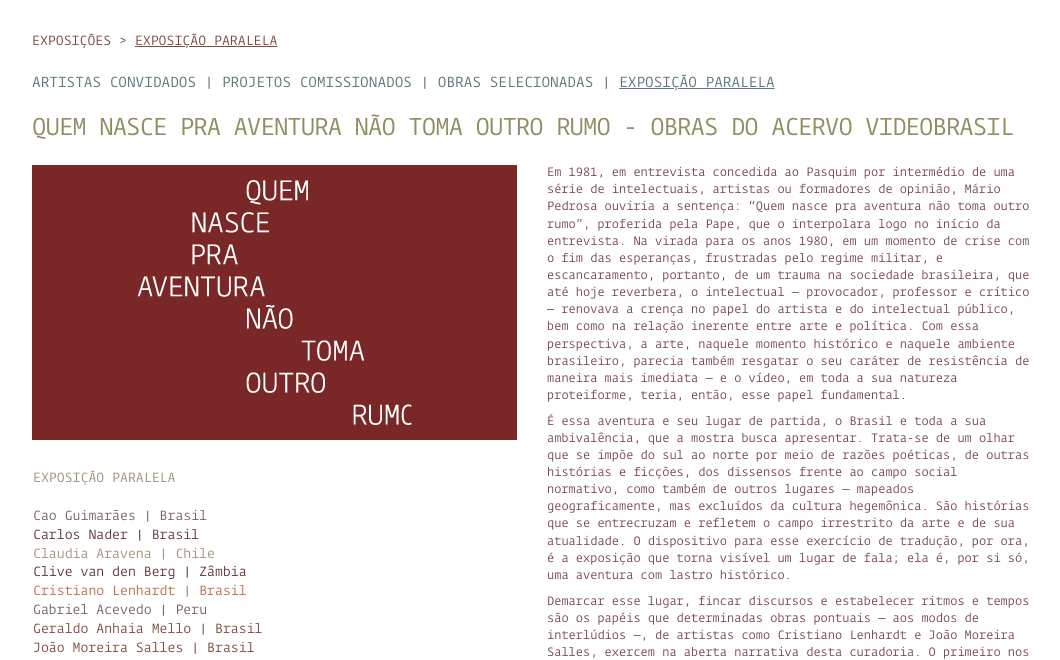
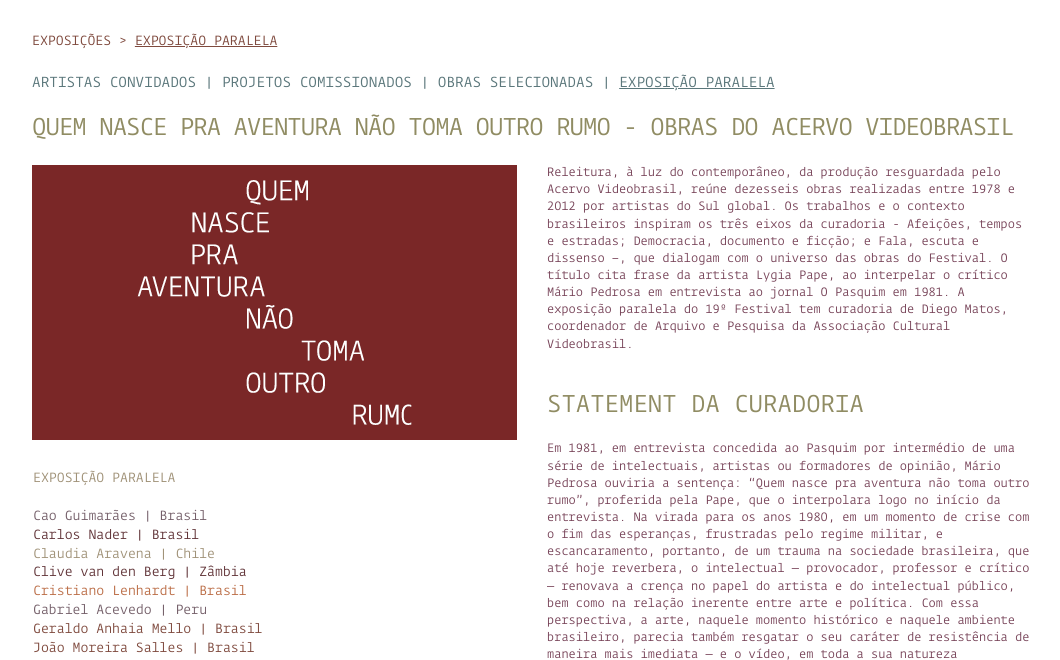
Before and after one commit to eduardo-haddad/19festival, a PHP site: page /expo_paralela.php in a window 1280 px wide. Shown: the part 217-877 px from the top of the page, without its empty margins (108-1168 px from the left). Run offline with PHP 8.4, Linux system fonts and the light colour scheme; some libraries are stand-ins or nearby versions.

Commit message:
intro expo paralela

```diff
--- a/expo_paralela.php
+++ b/expo_paralela.php
@@ -107,8 +107,20 @@ $titulo = $idioma == 'pt' ? 'Exposição Paralela' : 'Parallel exhibition';
 
                 <div class="col-sm-12 col-md-6  h" style="float: right;">
 
+
+                     <?php pten(                      ////APRESENTAÇAO PT
+                    '<p style="display:inline">Releitura, à luz do contemporâneo, da produção resguardada pelo Acervo Videobrasil, reúne dezesseis obras realizadas entre 1978 e 2012 por artistas do Sul global. Os trabalhos e o contexto brasileiros inspiram os três eixos da curadoria - Afeições, tempos e estradas; Democracia, documento e ficção; e Fala, escuta e dissenso –, que dialogam com o universo das obras do Festival. O título cita frase da artista Lygia Pape, ao interpelar o crítico Mário Pedrosa em entrevista ao jornal O Pasquim em 1981. A exposição paralela do 19º Festival tem curadoria de Diego Matos, coordenador de Arquivo e Pesquisa da Associação Cultural Videobrasil.</p>',
+
+                    //APRESENTAÇAO EN
+                    '<p style="display: inline">
+                    A contemporary take on productions from the Videobrasil Collection, featuring 16 pieces created between 1978 and 2012 by artists from the global South. The program is divided into three sections, inspired by the selected Brazilian artworks—Affections, Times and Roads; Democracy, Document and Fiction; and Speech, Hearing and Dissent—which converse with the universe outlined by the artworks featured in the Festival. The title is a quote from a 1981 interview by the critic Mário pedrosa to artist Lygia pape, for the newspaper O Pasquim. The parallel show of the 19th Festival is curated by Diego Matos, Associação Cultural Videobrasil, Archive and Research coordinator. </p>');
+
+                    ?>
+
+                     <p class="titulo" style="margin-top:37px"><?php pten('Statement da curadoria', 'Statement'); ?></p>
+
                     <?php pten(
-                    ////APRESENTAÇAO PT
+                    ////STATEMENT PT
                     '<p>Em 1981, em entrevista concedida ao Pasquim por intermédio de uma série de intelectuais, artistas ou formadores de opinião, Mário Pedrosa ouviria a sentença: “Quem nasce pra aventura não toma outro rumo”, proferida pela Pape, que o interpolara logo no início da entrevista. Na virada para os anos 1980, em um momento de crise com o fim das esperanças, frustradas pelo regime militar, e escancaramento, portanto, de um trauma na sociedade brasileira, que até hoje reverbera, o intelectual — provocador, professor e crítico — renovava a crença no papel do artista e do intelectual público, bem como na relação inerente entre arte e política. Com essa perspectiva, a arte, naquele momento histórico e naquele ambiente brasileiro, parecia também resgatar o seu caráter de resistência de maneira mais imediata — e o vídeo, em toda a sua natureza proteiforme, teria, então, esse papel fundamental. </p>
 
                      <p>É essa aventura e seu lugar de partida, o Brasil e toda a sua ambivalência, que a mostra busca apresentar. Trata-se de um olhar que se impõe do sul ao norte por meio de razões poéticas, de outras histórias e ficções, dos dissensos  frente ao campo social normativo, como também de outros lugares — mapeados geograficamente, mas excluídos da cultura hegemônica. São histórias que se entrecruzam e refletem o campo irrestrito da arte e de sua atualidade. O dispositivo para esse exercício de tradução, por ora, é a exposição que torna visível um lugar de fala; ela é, por si só, uma aventura com lastro histórico. </p>
@@ -121,7 +133,7 @@ $titulo = $idioma == 'pt' ? 'Exposição Paralela' : 'Parallel exhibition';
 
                      <p>Ao final desta jornada, tomamos permissão para usar as palavras atemporais de Mário Pedrosa ao descrever, no princípio dos anos 1980, os seus objetivos enquanto realizador de exposições e pensador. Como lição, evocamos, então, duas condicionantes fundamentais para os percursos expositivos fundados na memória crítica de um acervo: “mostrar que a arte não é uma coisa artificial, que ela vem do homem, qualquer que seja a tecnologia em que viva. A tecnologia prepara, mas não cria nada, nem ontem nem hoje”.</p>',
 
-                    //APRESENTAÇAO EN
+                    //STATEMENT EN
                     '<p>In 1981, while granting an interview for the Pasquim daily, speaking to several intellectuals, artists and opinion-makers, Mário Pedrosa would hear the sentence: “Those born for adventure don’t stray from the path,” uttered by Lygia Pape, who had questioned him right at the outset. As the 1980s began, it was a time of crisis; all hope had been killed by the military regime; a trauma that reverberates until this day was made clear in Brazilian society; and the intellectual – a provocateur, professor and critic – rekindled belief in the role of the artist and public intellectual, and in the inherent connection between art and politics. From this perspective, at that historical juncture and environment in Brazil, art also seemed to revive its character of resistance in a more immediate way — and video, in all of its protean nature, was poised to play that fundamental role. </p>
 
                      <p>This adventure and its starting point, Brazil, in all its ambivalence, is what this show sets out to portray. It is about a gaze that imposes itself from south to north through poetical reasons, through other stories and fictions, through dissent from the normative social field, and through other places — geographically mapped, but excluded from hegemonic culture. These are stories that intertwine and reflect the boundless field of art and its currency. The device for this exercise in translation, for the time being, is the exhibition that renders visible a place of speech; it is, in itself, an adventure with historical bearings. </p>
```
